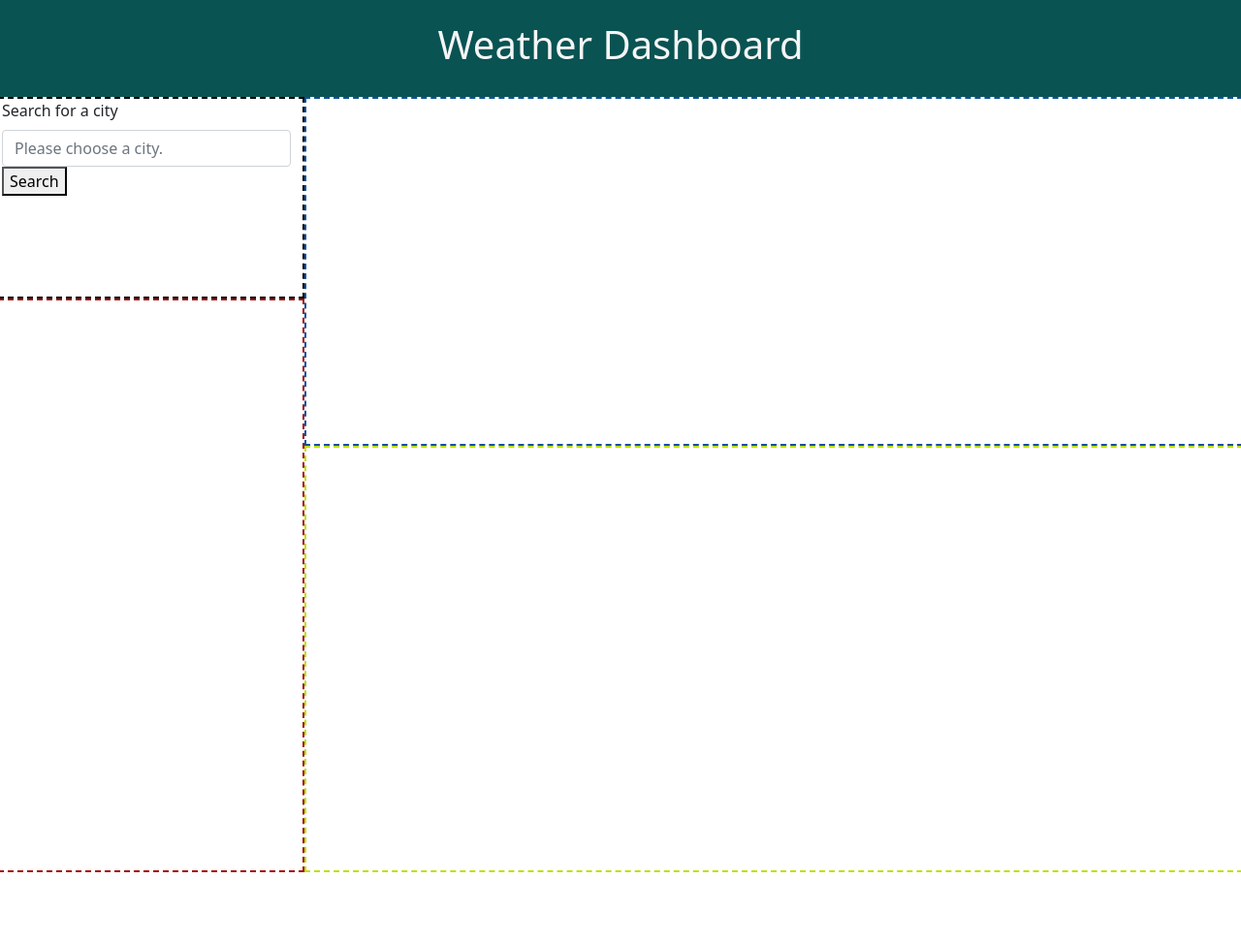
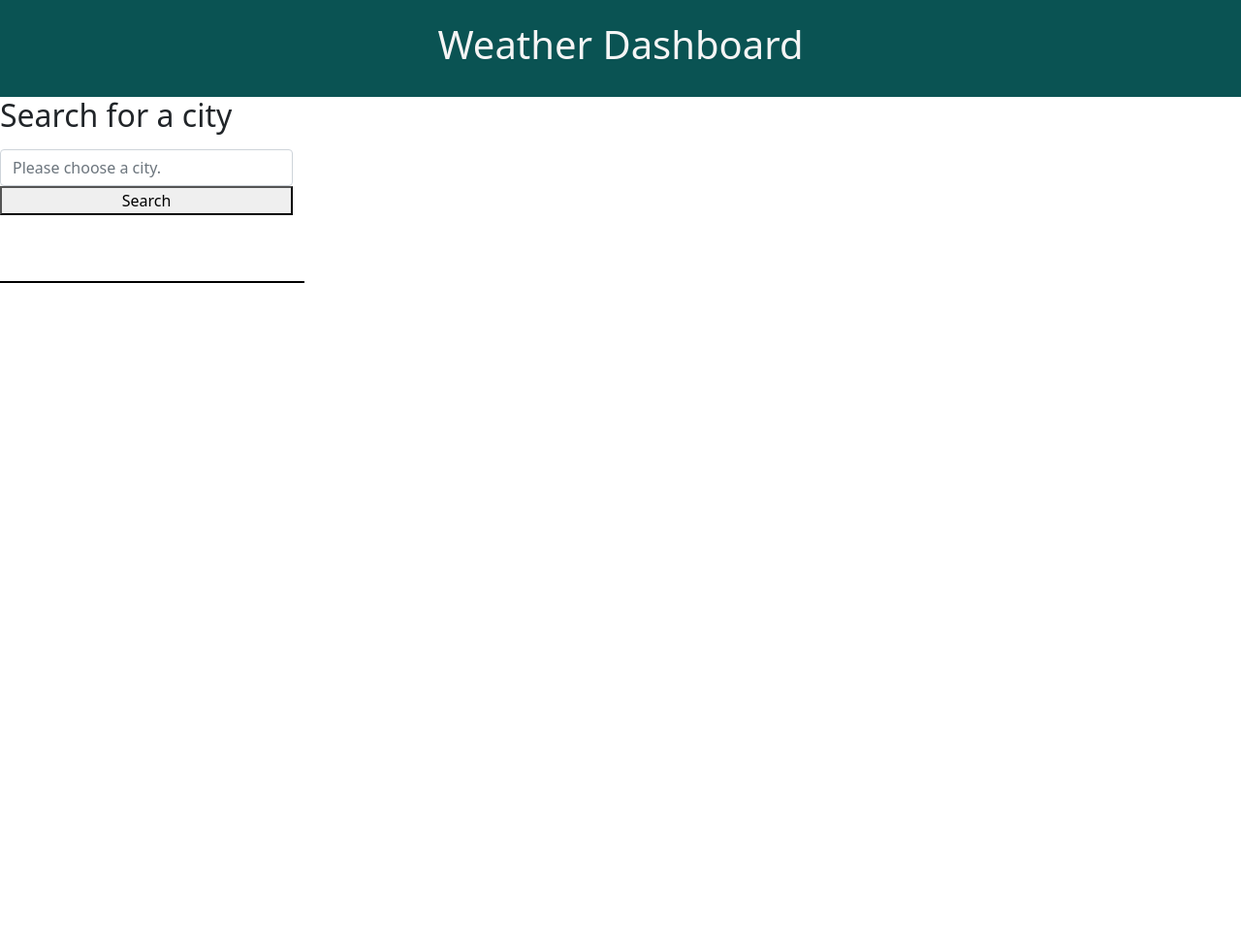
Before and after one commit to jfisher37/weather-dashboard, a plain HTML site: page index.html in a window 1280 px wide. Shown: the whole page at 97% size. Before the commit the page ends 900 px from the top, so only its background shows below. Drawn offline with nearby package versions, Linux system fonts and the light colour scheme.

Commit message:
all functionality and styles are acceptable.

```diff
--- a/assets/css/style.css
+++ b/assets/css/style.css
@@ -12,19 +12,20 @@ header{
 }
 
 #city-search{
-    border: dashed black 2px;
+    /* border: dashed black 2px; */
     height: 26%;
 }
 #previous-searches{
-    border: dashed rgb(160, 14, 14) 2px;
+    /* border: dashed rgb(160, 14, 14) 2px; */
     height: 74%;
 }
 #weather-today{
-    border: dashed rgb(14, 80, 160) 2px;
+    /* border: solid black 2px; */
+    padding-bottom: 175px;
     height: 45%;
 }
 #weather-forecast{
-    border: dashed rgb(187, 225, 16) 2px;
+    /* border: dashed rgb(187, 225, 16) 2px; */
     height: 55%;
     display: flex;
     flex-direction: row;
@@ -37,6 +38,16 @@ ul{
 
 .forecast-cards{
     padding-left: 0;
+}
+
+button{
+    width: 100%;
+    margin-bottom: 10px;
+}
+
+#search-area{
+    border-bottom: solid black 2px;
+    /* margin-left: 15px; */
 }
 
 
--- a/assets/js/script.js
+++ b/assets/js/script.js
@@ -61,11 +61,14 @@ function renderFutureCards(city){
       })
       .then(function (data) {
           console.log(data);
+          let forecastTitle = document.createElement("h2");
+          forecastTitle.innerHTML = "Five Day Forecast";
+          forecastEl.appendChild(forecastTitle);
           for (let i = 3; i < 38; i+=8){
               let forecastContainer = document.createElement("div")
-              let boxUl = document.createElement("ul")
+              let boxUl = document.createElement("ul");
               boxUl.setAttribute('class', 'forecast-cards');
-              forecastContainer.setAttribute('style', 'background-color: blue; color: white; border: solid black 1px; padding: 10px; height: 200px; width: 150px');
+              forecastContainer.setAttribute('style', 'background-color: blue; color: white; border: solid black 1px; padding: 10px; height: 200px; width: 150px; margin-bottom: 20px;');
               forecastContainer.appendChild(boxUl);
               forecastEl.appendChild(forecastContainer);
               let dateLine = document.createElement('li');
@@ -174,6 +177,8 @@ function search (){
             previousSearches.pop();
         };
 
+        todayCardEl.setAttribute('style', 'border: solid black 2px');
+
         let currentSearch = cityInputEl.value;
         previousSearches.unshift(currentSearch)
         console.log(previousSearches);
--- a/index.html
+++ b/index.html
@@ -18,12 +18,13 @@
         <div id="full-container" class="row">
             <div class="col-lg-3 col-md-3 col-sm-12 min-vw-25">
                 <div class="row" id="city-search">
-                    <div class="mb-3 ml-3">
-                        <label for="exampleFormControlInput1" class="form-label">Search for a city</label>
+                    <div class="mb-3 ml-3" id="search-area">
+                        <label for="exampleFormControlInput1" class="form-label"><h2>Search for a city</h2></label>
                         <input type="text" class="form-control" id="cityInput" placeholder="Please choose a city.">
                         <button id=search-button>Search</button>
                     </div>
                 </div>
+                <br>  <br>  <br>
                 <div class="row" id="previous-searches">
                     <ul id="prev-search-btns">
                     <!-- dynamically at li's here -->
@@ -35,6 +36,7 @@
                     <div class="row" id="weather-today">
                         <!-- dynamically add today's weather here -->
                     </div>
+                    <br> <br> <br>
                     <div class="row" id="weather-forecast">
                         <!-- dynamically add cards here -->
 
```
